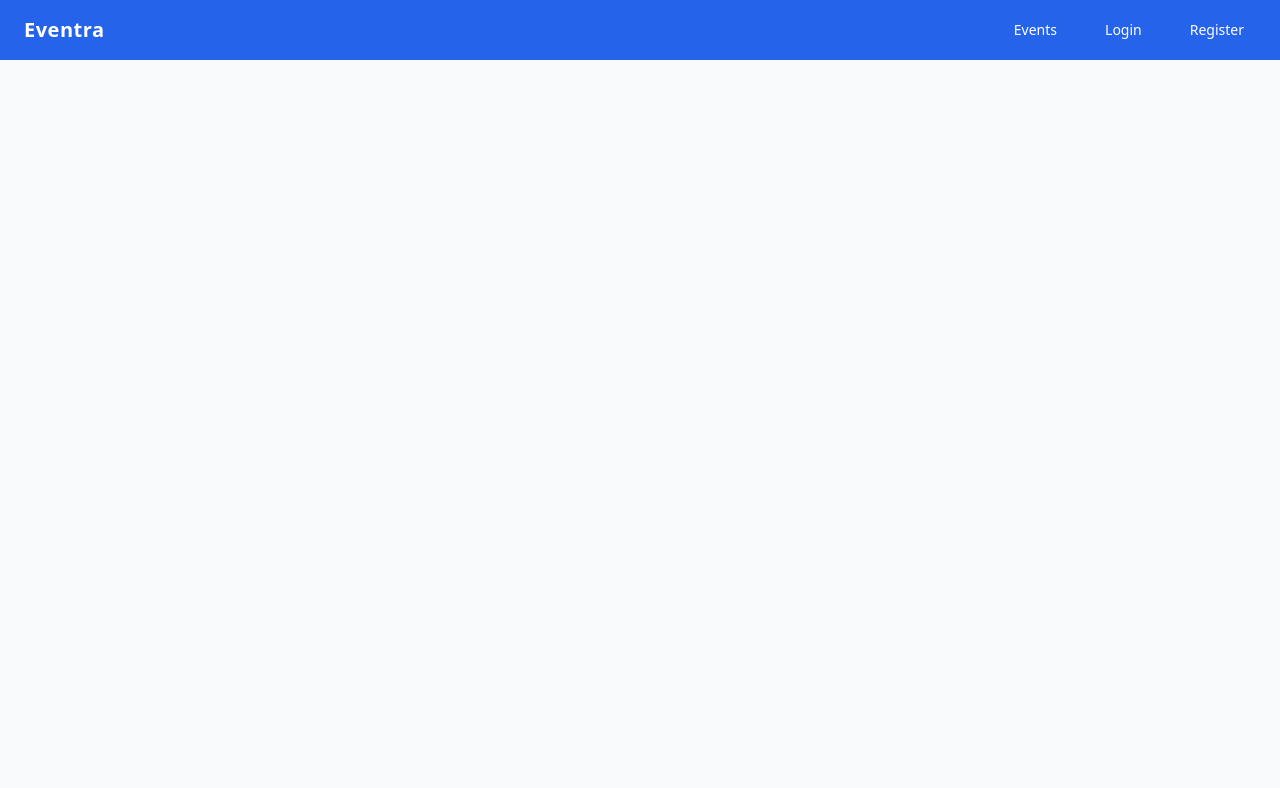
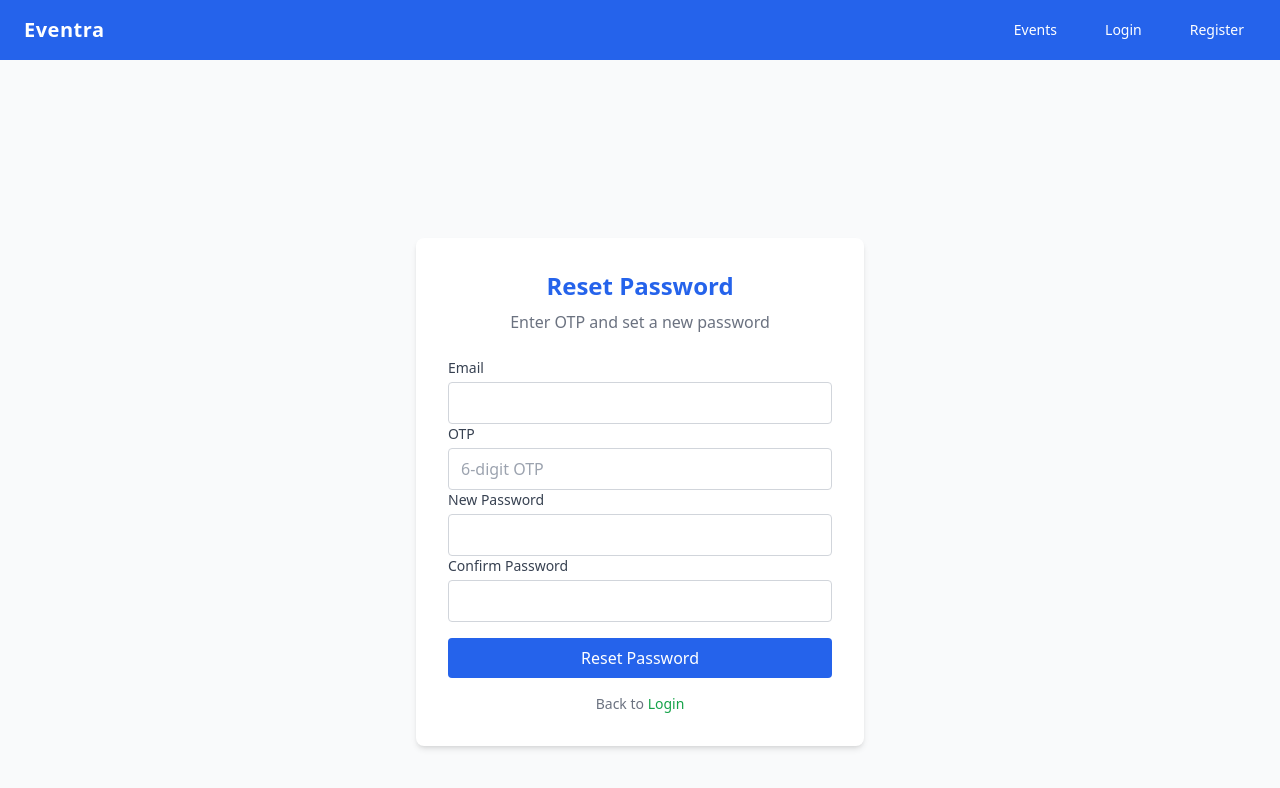
Before and after one commit to josetin21/Eventra-frontend, a React (Vite) app: page /reset-password in a window 1280 px wide. Shown: the top 788 px of the page. Built offline with nearby package versions, Linux system fonts and the light colour scheme.

Commit message:
feat(auth): add forgot password and OTP reset pages

```diff
--- a/src/App.jsx
+++ b/src/App.jsx
@@ -17,6 +17,8 @@ import EventRegistrants from "./pages/EventRegistrants.jsx";
 import Profile from "./pages/Profile.jsx";
 import EditProfile from "./pages/EditProfile.jsx";
 import ChangePassword from "./pages/ChangePassword.jsx";
+import ForgotPassword from "./pages/ForgotPassword.jsx";
+import ResetPassword from "./pages/ResetPassword.jsx";
 
 function ProtectedRoute({ children, roles }) {
   const { user } = useAuth()
@@ -36,6 +38,8 @@ function App() {
           <Route path="/login" element={<Login/>}/>
           <Route path="/register" element={<Register/>} />
           <Route path="/events/:id" element={<EventDetails/>} />
+          <Route path="/forgot-password" element={<ForgotPassword/>}/>
+          <Route path="/reset-password" element={<ResetPassword/>}/>
 
 
           <Route path='/events/:id/registrants' element={
--- /dev/null
+++ b/src/pages/ForgotPassword.jsx
@@ -0,0 +1,86 @@
+import api from '../api/axios.js'
+import {useState} from "react";
+import {Link, useNavigate} from "react-router-dom";
+
+export default function ForgotPassword(){
+    const [email, setEmail] = useState('')
+    const [message, setMessage] = useState('')
+    const [error, setError] = useState('')
+    const [loading, setLoading] = useState(false)
+    const navigate = useNavigate()
+
+    const handleSubmit = async (e) =>{
+        e.preventDefault()
+        setError('')
+        setMessage('')
+        setLoading(true)
+
+        try{
+            const res = await api.post('/auth/forgot-password/otp', {email})
+            setMessage(res.data?.message || `An OTP has been sent to your email ${email}.`)
+
+            setTimeout(() => navigate('/reset-password', {state: {email}}), 600)
+        } catch (err){
+            setError(err.response?.data?.message || "Failed to send OTP")
+        } finally {
+            setLoading(false)
+        }
+    }
+
+    return(
+        <div className='min-h-screen bg-gray-50 flex items-center justify-center py-8'>
+            <div className='bg-white p-8 rounded-lg shadow-md w-full max-w-md'>
+                <h1 className='text-2xl font-bold text-center text-blue-600 mb-2'>
+                    Forgot Password
+                </h1>
+                <p className='text-center text-gray-500 mb-6'>
+                    Enter your registered email to receive an OTP
+                </p>
+
+                {message && (
+                    <div className='bg-green-50 text-green-700 p-3 rounded mb-4 text-sm'>
+                        {message}
+                    </div>
+                )}
+
+                {error && (
+                    <div className='bg-red-50 text-red-700 p-3 rounded mb-4 text-sm'>
+                        {error}
+                    </div>
+                )}
+
+                <form onSubmit={handleSubmit}>
+                    <div className='mb-4'>
+                        <label className='block text-sm font-medium text-gray-700 mb-1'>
+                            Email
+                        </label>
+                        <input
+                            type='email'
+                            value={email}
+                            onChange={(e) => setEmail(e.target.value)}
+                            className='w-full border border-gray-300 rounded px-3 py-2 focus:outline-none focus:ring-2 focus:ring-blue-500'
+                            placeholder="you@example.com"
+                            required
+                        />
+                    </div>
+
+                    <button
+                        type='submit'
+                        disabled={loading}
+                        className='w-full bg-blue-600 text-white py-2 rounded font-medium hover:bg-blue-700 disabled:opacity-50'
+                    >
+                        {loading ? 'Sending...' : 'Send OTP'}
+                    </button>
+
+                    <p className='text-center text-sm text-gray-500 mt-4'>
+                        Back to{" "}
+                        <Link to='/login' className='text-blue-600 hover:underline'>
+                            Login
+                        </Link>
+                    </p>
+                </form>
+
+            </div>
+        </div>
+    )
+}
--- a/src/pages/Login.jsx
+++ b/src/pages/Login.jsx
@@ -111,7 +111,14 @@ export default function Login(){
                     >
                         {loading ? 'Signing in....' : 'Sign In'}
                     </button>
+
                 </form>
+
+                <div className='flex justify-center mt-4 mb-4'>
+                    <Link to='/forgot-password' className='text-sm text-blue-600 hover:underline'>
+                        Forgot password?
+                    </Link>
+                </div>
 
                 <p className="text-center text-sm text-gray-500 mt-4">
                     Don't have an account?{' '}
--- /dev/null
+++ b/src/pages/ResetPassword.jsx
@@ -0,0 +1,141 @@
+import api from '../api/axios.js'
+import {useState} from "react";
+import {Link, useLocation, useNavigate} from "react-router-dom";
+
+export default function ResetPassword(){
+    const location = useLocation()
+    const navigate = useNavigate()
+
+    const [form, setForm] = useState({
+        email: location.state?.email || '',
+        otp: '',
+        newPassword: '',
+        confirmPassword: '',
+    })
+
+    const [error, setError] = useState('')
+    const [message, setMessage] = useState('')
+    const [loading, setLoading] = useState(false)
+
+    const handleChange = (e) =>{
+        setForm((prev) =>({ ...prev, [e.target.name]: e.target.value }))
+    }
+
+    const handleSubmit = async (e) =>{
+        e.preventDefault()
+        setError('')
+        setMessage('')
+
+        if (form.newPassword !== form.confirmPassword){
+            setError("New password and confirm password do not match")
+            return
+        }
+
+        setLoading(true)
+        try {
+            const res = await api.post('/auth/forgot-password/reset', form)
+            setMessage(res.data?.message || "Password reset successful, Please login.")
+            setTimeout(() => navigate('/login'),900)
+        } catch (err){
+            setError(err.response?.data?.message || "Password reset failed")
+        } finally {
+            setLoading(false)
+        }
+    }
+
+    return(
+        <div className='min-h-screen bg-gray-50 flex items-center justify-center py-8'>
+            <div className='bg-white p-8 rounded-lg shadow-md w-full max-w-md'>
+                <h1 className='text-2xl font-bold text-center text-blue-600 mb-2'>
+                    Reset Password
+                </h1>
+                <p className='text-center text-gray-500 mb-6'>
+                    Enter OTP and set a new password
+                </p>
+
+                {message && (
+                    <div className='bg-green-50 text-green-700 p-3 rounded mb-4 text-sm'>
+                        {message}
+                    </div>
+                )}
+
+                {error && (
+                    <div className='bg-red-50 text-red-600 p-3 rounded mb-4 text-sm'>
+                        {error}
+                    </div>
+                )}
+
+                <form onSubmit={handleSubmit} className='space-y-4'>
+                    <div>
+                        <label className='block text-sm font-medium text-gray-700 mb-1'>
+                            Email
+                        </label>
+                        <input
+                            type='email'
+                            name='email'
+                            value={form.email}
+                            onChange={handleChange}
+                            className='w-full border border-gray-300 rounded px-3 py-2 focus:outline-none focus:ring-2 focus:ring-blue-500'
+                            required
+                        />
+
+                        <label className='block text-sm font-medium text-gray-700 mb-1'>
+                            OTP
+                        </label>
+                        <input
+                            type='text'
+                            name='otp'
+                            value={form.otp}
+                            onChange={handleChange}
+                            className='w-full border border-gray-300 rounded px-3 py-2 focus:outline-none focus:ring-2 focus:ring-blue-500'
+                            placeholder='6-digit OTP'
+                            required
+                        />
+
+                        <label className='block text-sm font-medium text-gray-700 mb-1'>
+                            New Password
+                        </label>
+                        <input
+                            type='password'
+                            name='newPassword'
+                            value={form.newPassword}
+                            onChange={handleChange}
+                            className='w-full border border-gray-300 rounded px-3 py-2 focus:outline-none focus:ring-2 focus:ring-blue-500'
+                            minLength={8}
+                            required
+                        />
+
+                        <label className='block text-sm font-medium text-gray-700 mb-1'>
+                            Confirm Password
+                        </label>
+                        <input
+                            type='password'
+                            name='confirmPassword'
+                            value={form.confirmPassword}
+                            onChange={handleChange}
+                            className='w-full border border-gray-300 rounded px-3 py-2 focus:outline-none focus:ring-2 focus:ring-blue-500'
+                            minLength={8}
+                            required
+                        />
+                    </div>
+
+                    <button
+                        type='submit'
+                        disabled={loading}
+                        className='w-full bg-blue-600 text-white py-2 rounded font-medium hover:bg-blue-700 disabled:opacity-50'
+                    >
+                        {loading ? 'Resetting...' : 'Reset Password'}
+                    </button>
+                </form>
+
+                <p className='text-center text-sm text-gray-500 mt-4'>
+                    Back to{" "}
+                    <Link to='/login' className='text-green-600 hover:underline'>
+                        Login
+                    </Link>
+                </p>
+
+            </div>
+        </div>
+    )
+}
```
